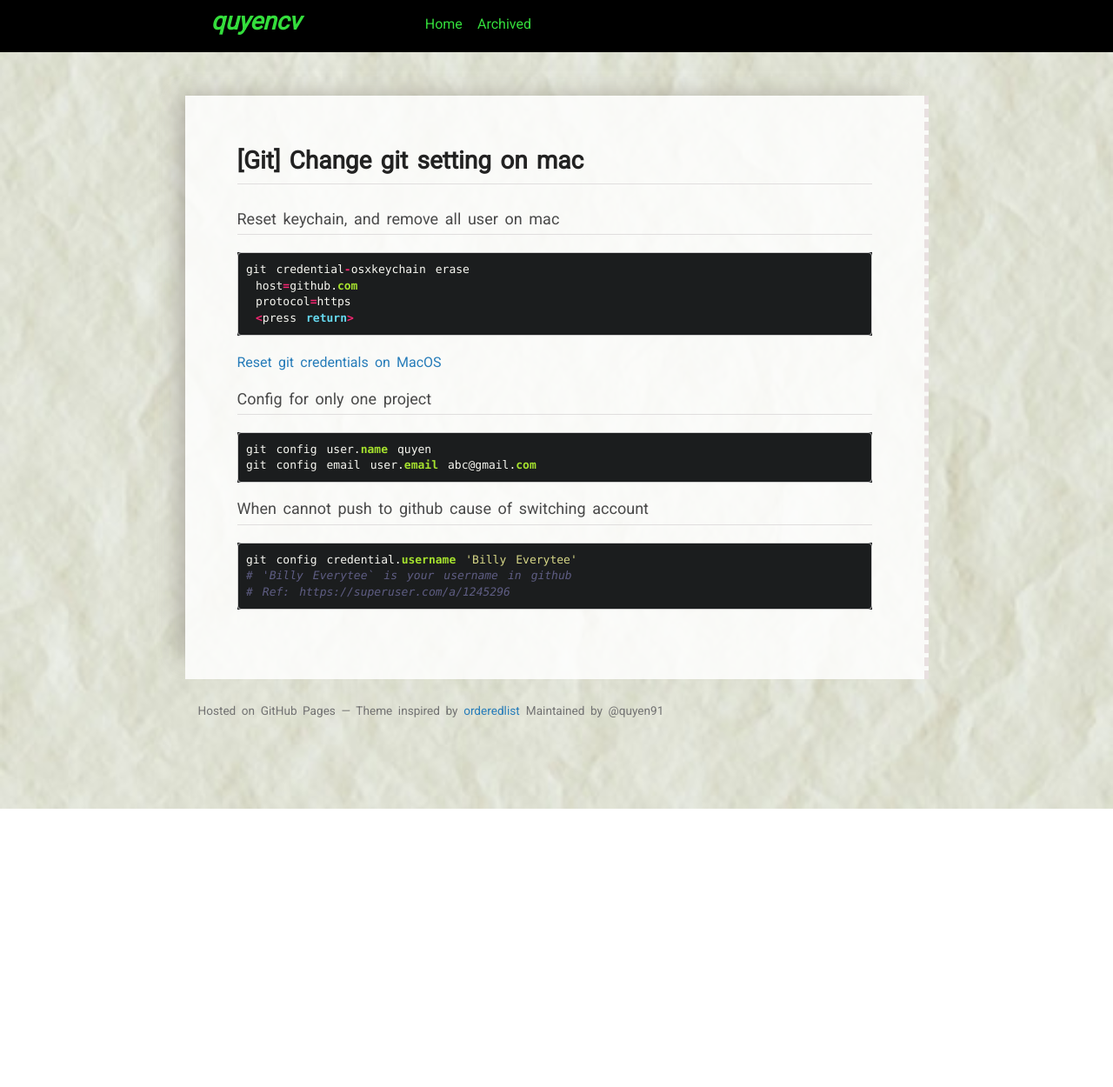
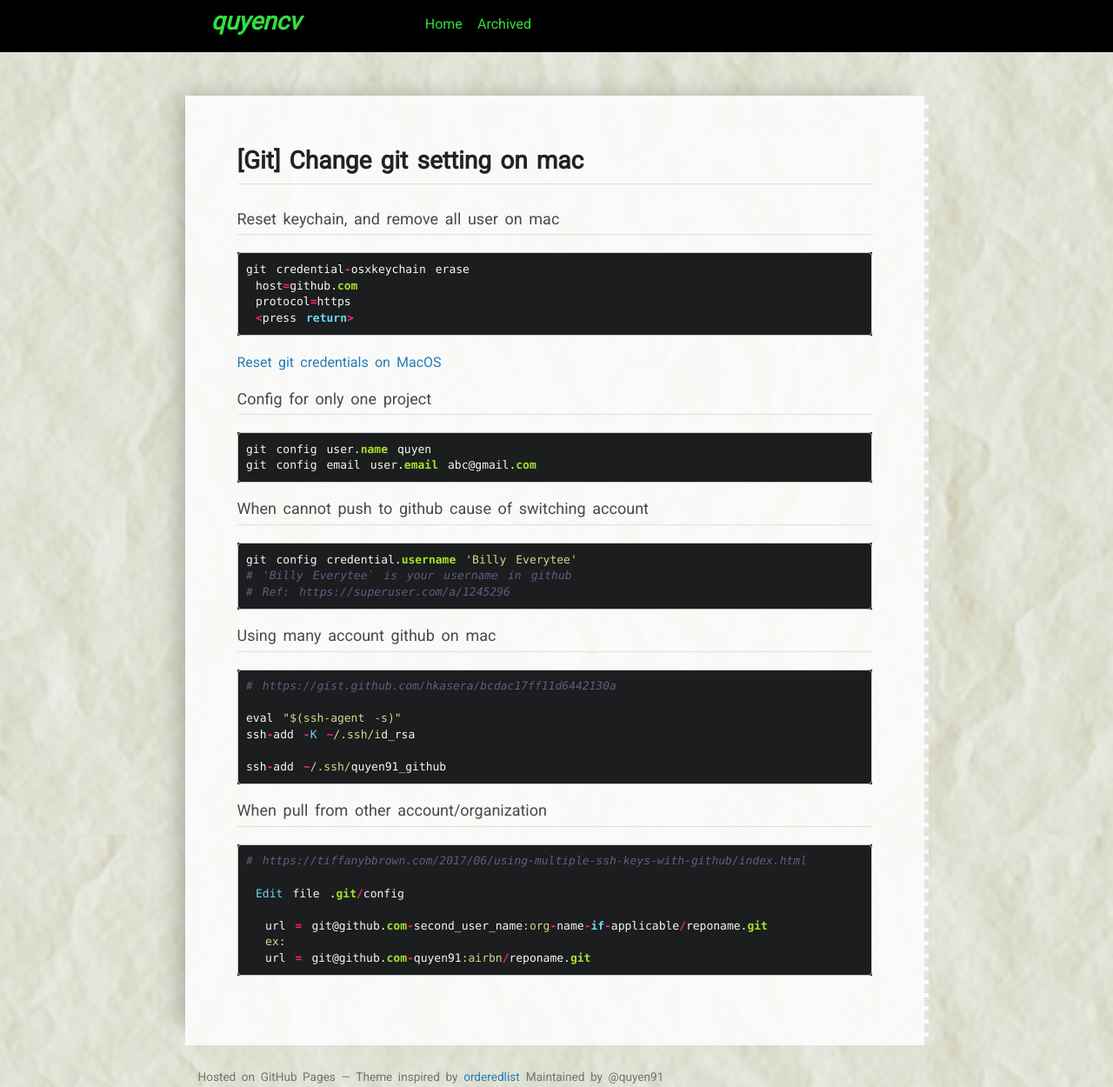
Before and after one commit to quyen91/quyen91.github.io, a Jekyll site: the page built from _posts/2017-10-11-git-config-on-mac.md, in a window 1280 px wide. Shown: the whole page at 87% size. Built offline with Jekyll 4.4.1, drawn with Linux system fonts in a browser that asks for light colours; a script that is not in the unit is left out.

Commit message:
Add github content post

````diff
--- a/_posts/2017-10-11-git-config-on-mac.md
+++ b/_posts/2017-10-11-git-config-on-mac.md
@@ -26,3 +26,24 @@ git config credential.username 'Billy Everytee'
 # 'Billy Everytee` is your username in github
 # Ref: https://superuser.com/a/1245296
 ```
+
+#### Using many account github on mac
+```ruby
+# https://gist.github.com/hkasera/bcdac17ff11d6442130a
+
+eval "$(ssh-agent -s)"
+ssh-add -K ~/.ssh/id_rsa
+
+ssh-add ~/.ssh/quyen91_github
+```
+
+#### When pull from other account/organization
+```ruby
+# https://tiffanybbrown.com/2017/06/using-multiple-ssh-keys-with-github/index.html
+
+ Edit file .git/config
+
+  url = git@github.com-second_user_name:org-name-if-applicable/reponame.git
+  ex:
+  url = git@github.com-quyen91:airbn/reponame.git
+```
````
